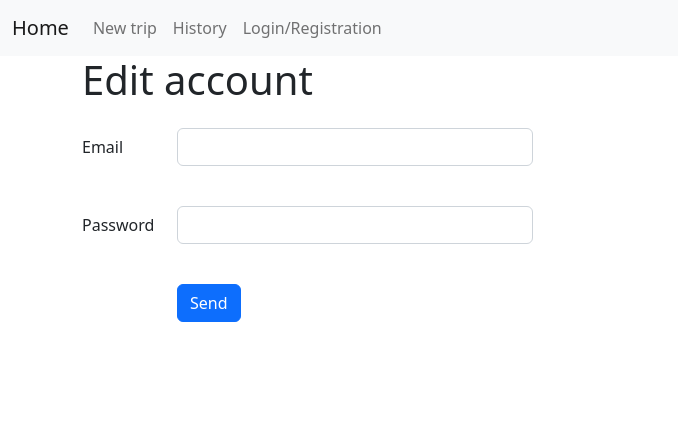
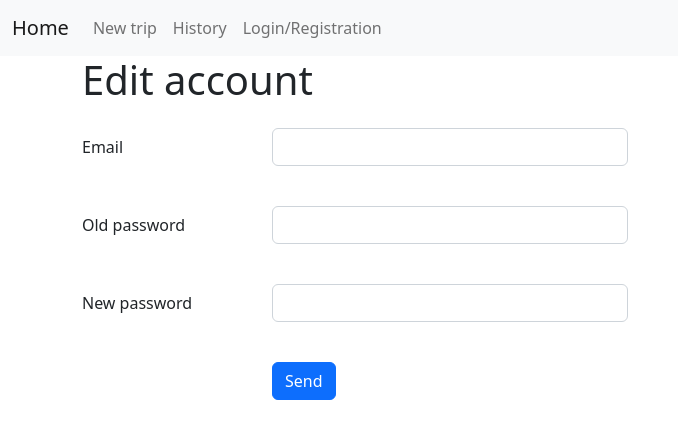
Before and after one commit to krzysztofgrabczynski/-Flask-trip_form-project_vol_2, a Flask app: template templates/edit_account.html in a window 1280 px wide. Shown: the top 439 px of the page, without its empty margins (0-678 px from the left). Run offline with Flask 2, Linux system fonts and the light colour scheme; the template is opened without the code that fills it, so the values that code supplies are empty.

Commit message:
Updating edit_account.html file, with adding new div: old password which is necessary to change the password

```diff
--- a/templates/edit_account.html
+++ b/templates/edit_account.html
@@ -11,21 +11,28 @@
     <form id="user_form" action="{{ url_for('edit_account') }}" method="POST">
 
         <div class="row mb-3">
-            <div class="col-1 col-form-label"><label for="email">Email</label></div>
+            <div class="col-2 col-form-label"><label for="email">Email</label></div>
             <div class="col-4">
                 <input type="text" id="email" name="email" value="{{ user_info.email }}" class="form-control"><br>
             </div>
         </div>
 
         <div class="row mb-3">
-            <div class="col-1 col-form-label"><label for="user_pass">Password</label></div>
+            <div class="col-2 col-form-label"><label for="user_old_pass"> Old password</label></div>
+            <div class="col-4">
+                <input type="password" id="user_old_pass" name="user_old_pass" class="form-control"><br>
+            </div>
+        </div>
+
+        <div class="row mb-3">
+            <div class="col-2 col-form-label"><label for="user_pass">New password</label></div>
             <div class="col-4">
                 <input type="password" id="user_pass" name="user_pass" class="form-control"><br>
             </div>
         </div>
 
         <div class="row mb-3">
-            <div class="col-1"></div>
+            <div class="col-2"></div>
             <div class="col-2"><input type="submit" value="Send" class="btn btn-primary"></div>
         </div>
 
```
